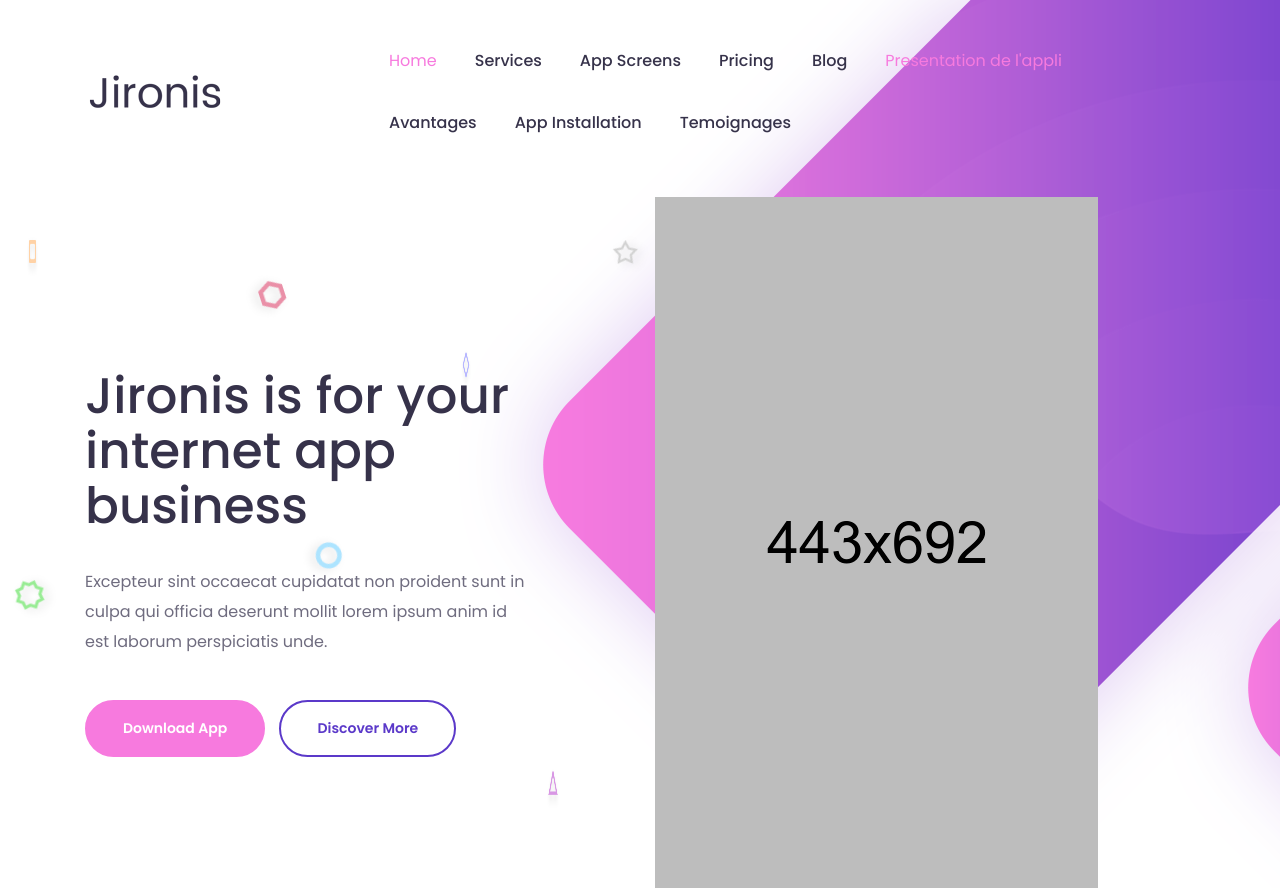
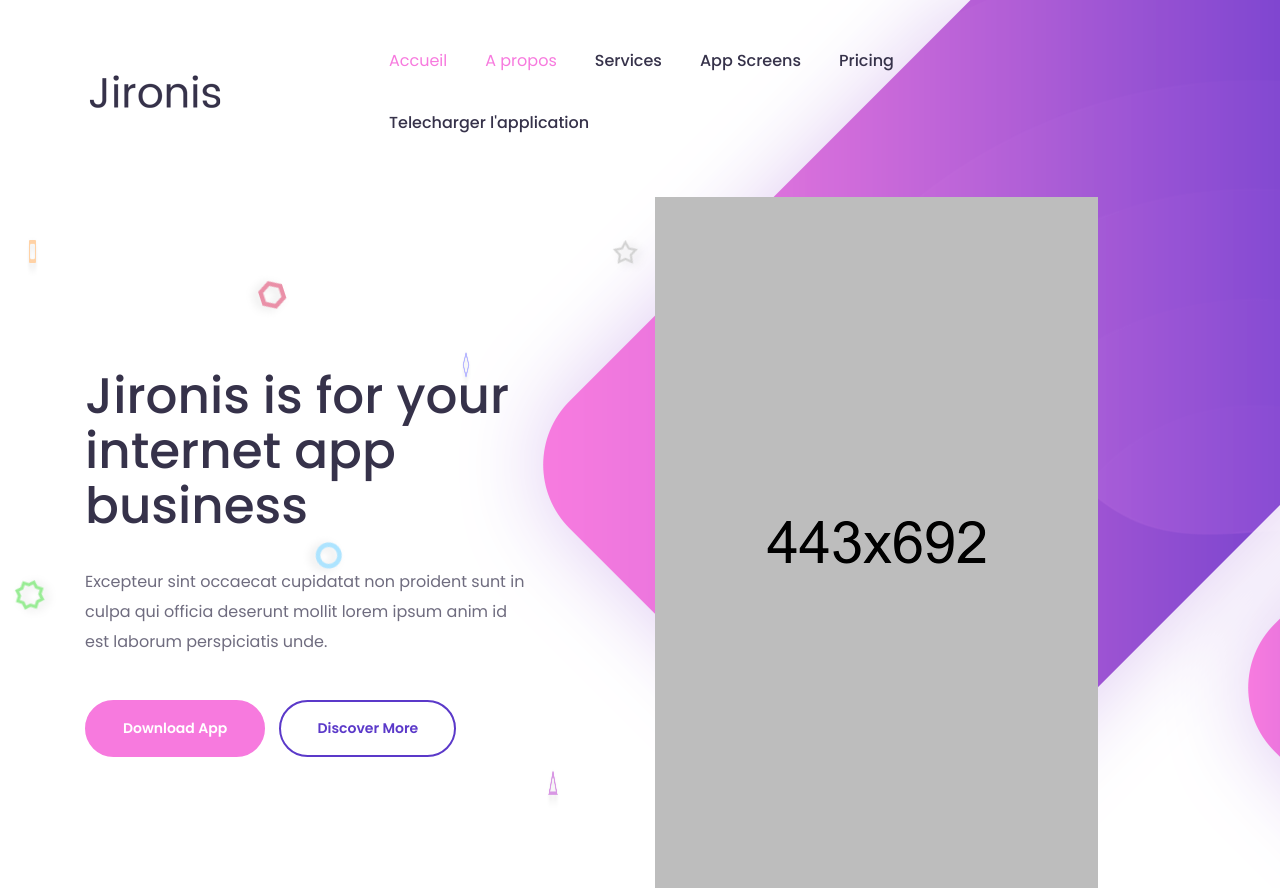
Before and after one commit to Black-Legend/Covoiturage, a PHP site: page / in a window 1280 px wide. Shown: the top 888 px of the page. Run offline with PHP 8.4, Linux system fonts and the light colour scheme.

Commit message:
modification du menu

```diff
--- a/index.php
+++ b/index.php
@@ -81,26 +81,16 @@
                                         <div class="header-menu dosis">
                                             <ul>
 
-                                                <li class="active"><a href="#">Home</a>
-                                                    <ul>
-                                                        <li class="active"><a href="index.html">Home 1</a></li>
-                                                        <li><a href="index2.html">Home 2</a></li>
-                                                    </ul>
-                                                </li>
+                                                <li class="active"><a href="#">Accueil</a></li>
+                                                <li class="active"><a href="#a-propos">A propos </a>
                                                 <li><a href="#features">Services</a></li>
                                                 <li><a href="#app">App Screens</a></li>
                                                 <li><a href="#pricing  ">Pricing</a></li>
-                                                <li><a href="#">Blog</a>
-                                                    <ul>
-                                                        <li><a href="blog.html">Blog Posts</a></li>
-                                                        <li><a href="blog-details.html">single Post</a></li>
-                                                    </ul>
-                                                <li class="active"><a href="#a-propos">Presentation de l'appli </a>
+                                                <li><a href="#app">Telecharger l'application</a>
+
 
                                                 </li>
-                                                <li><a href="#features">Avantages</a></li>
-                                                <li><a href="#app">App Installation</a></li>
-                                                <li><a href="#pricing  ">Temoignages</a></li>
+
                                             </ul>
                                         </div>
                                         <!-- End of Header-menu -->
@@ -913,7 +903,7 @@
 
     <!-- LEGEND pour telecharger l'app -->
     <!-- download app -->
-    <section class="border-top pt-110 pb-150 ">
+    <section class="border-top pt-110 pb-150 " id="app">
         <div class="container ">
             <div class="row justify-content-center">
                 <div class="col-lg-10 col-md-12">
```
